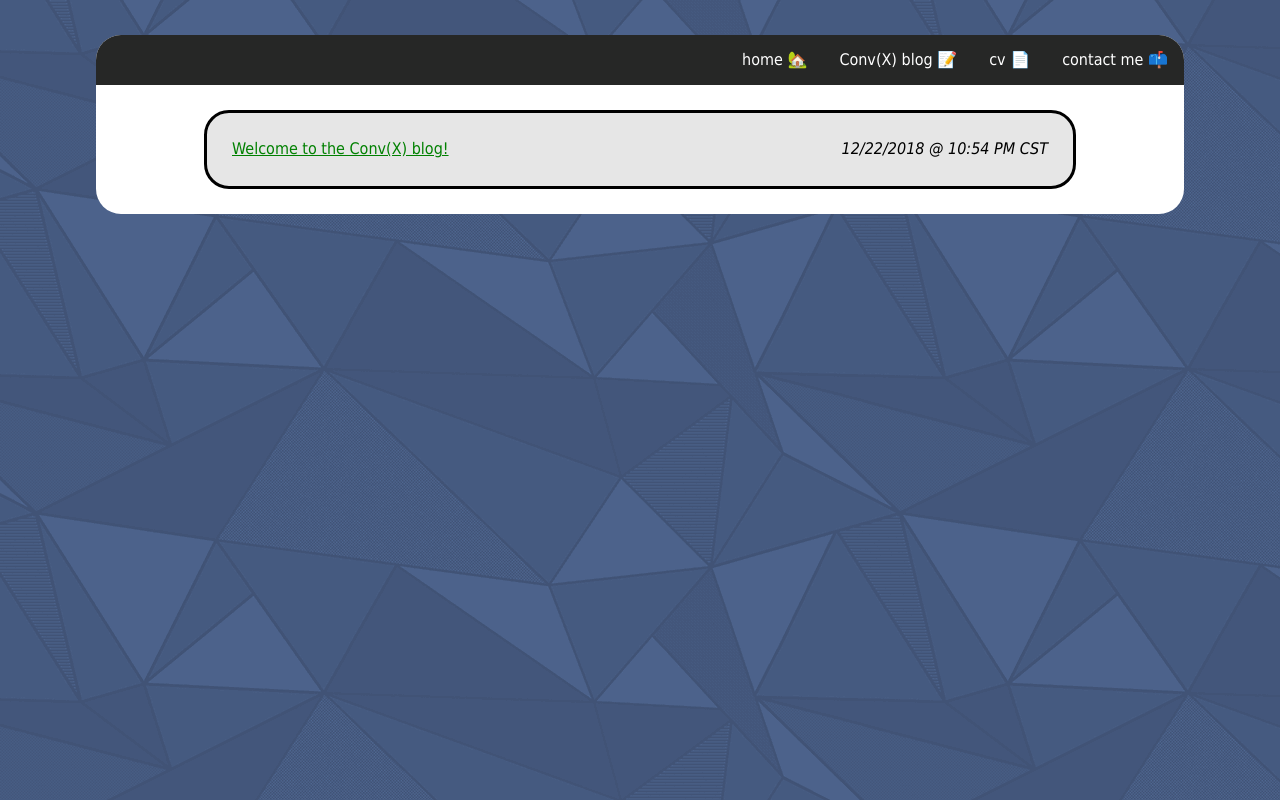
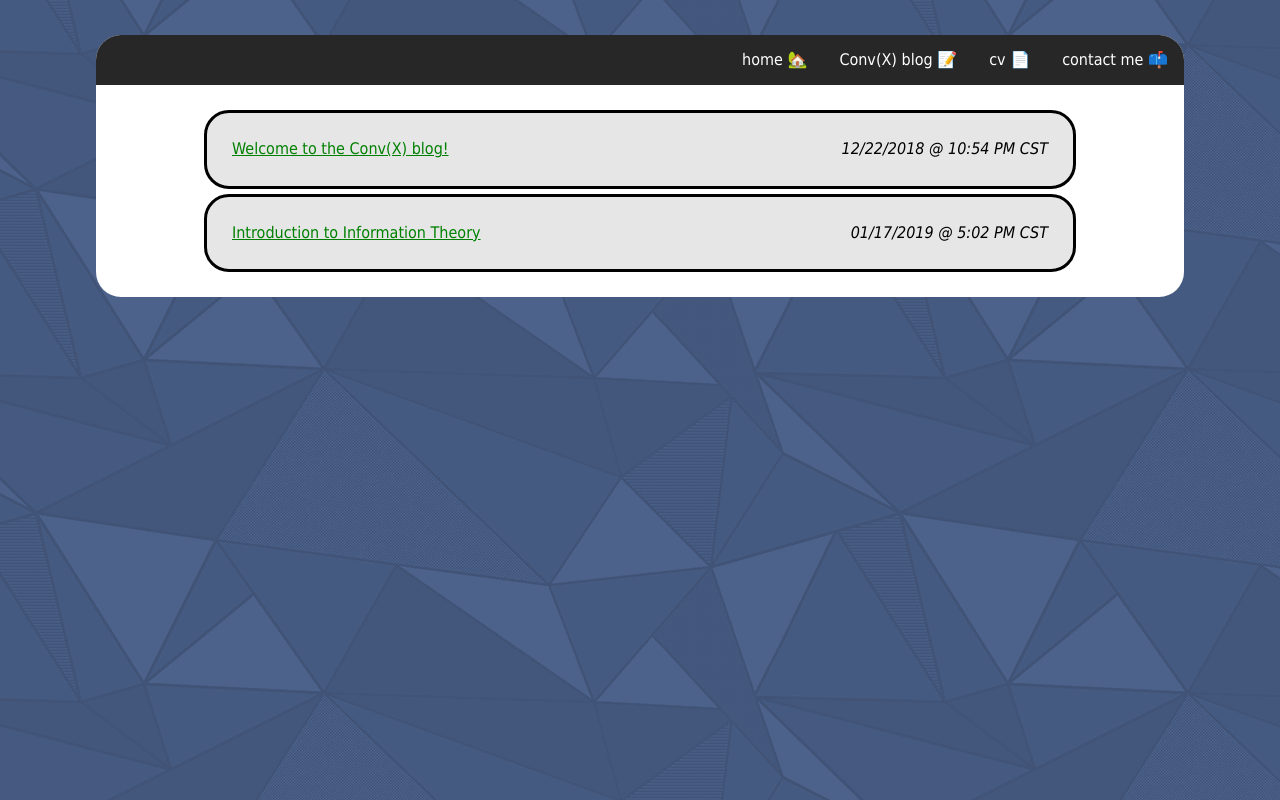
Before and after one commit to acnagle/acnagle.github.io, a plain HTML site: page blog.html in a window 1280 px wide. Drawn offline with nearby package versions, Linux system fonts and the light colour scheme.

Commit message:
added first blog post

```diff
--- a/blog.html
+++ b/blog.html
@@ -42,6 +42,10 @@
             max-height: 100%;
         }
 
+        #post:not(:last-child) {
+            margin-bottom: 5px;
+        }
+
         #post-info {
             float: right;
         }
@@ -68,6 +72,10 @@
                 <a href="blog_welcome_1.html" title="Welcome to the Conv(X) blog!" target="_self" id="links">Welcome to the Conv(X) blog!</a>
                 <span id="post-info"><i>12/22/2018 @ 10:54 PM CST</i></span>
             </div>
+            <div id="post">
+                <a href="./posts/Introduction%20to%20Information%20Theory.pdf" title="Introduction to Information Theory" target="_self" id="links">Introduction to Information Theory</a>
+                <span id="post-info"><i>01/17/2019 @ 5:02 PM CST</i></span>
+            </div>
         </div>
     </div>
     <script src="js/vendor/modernizr-3.6.0.min.js"></script>
```
Also changed, not shown: 1 other file.
